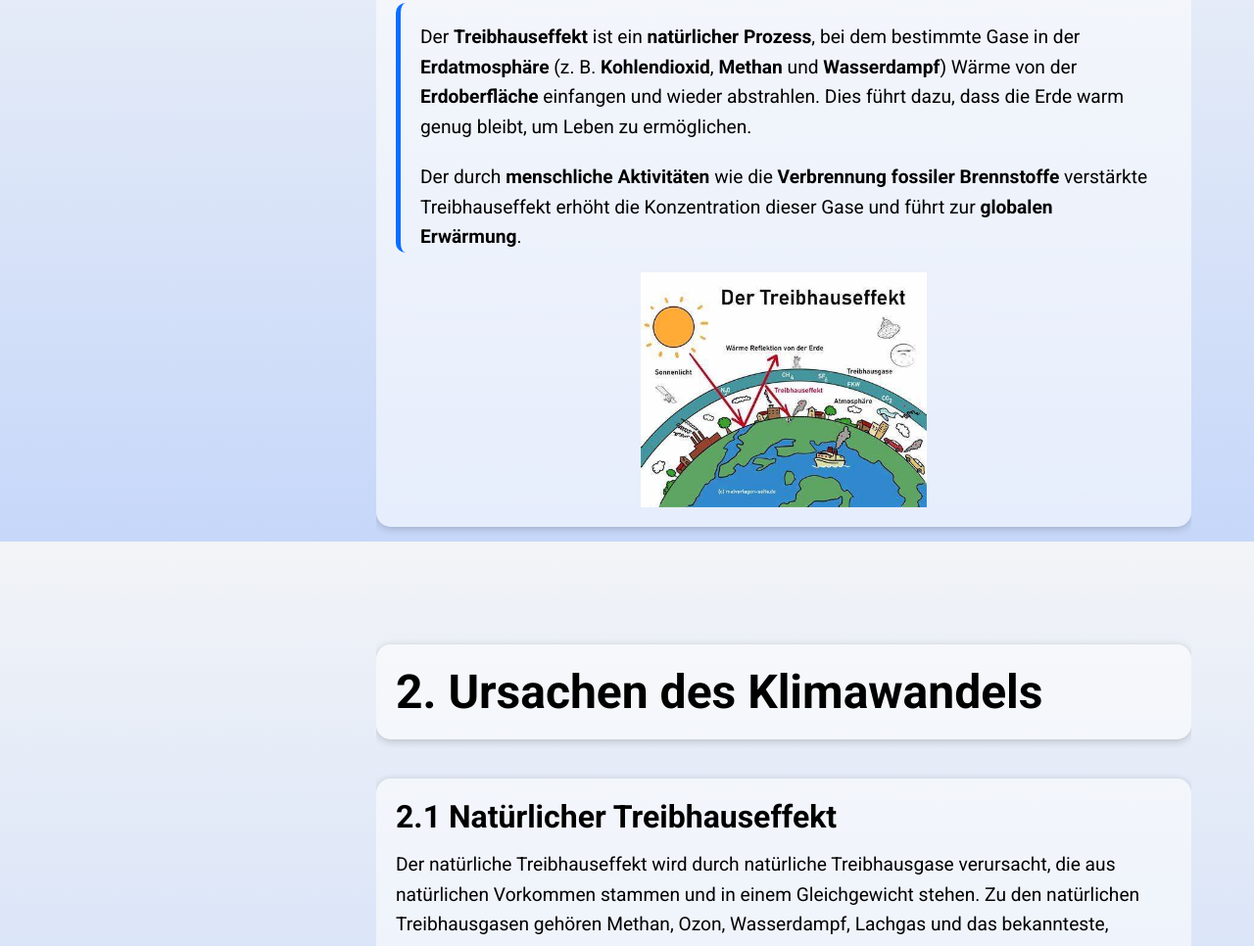
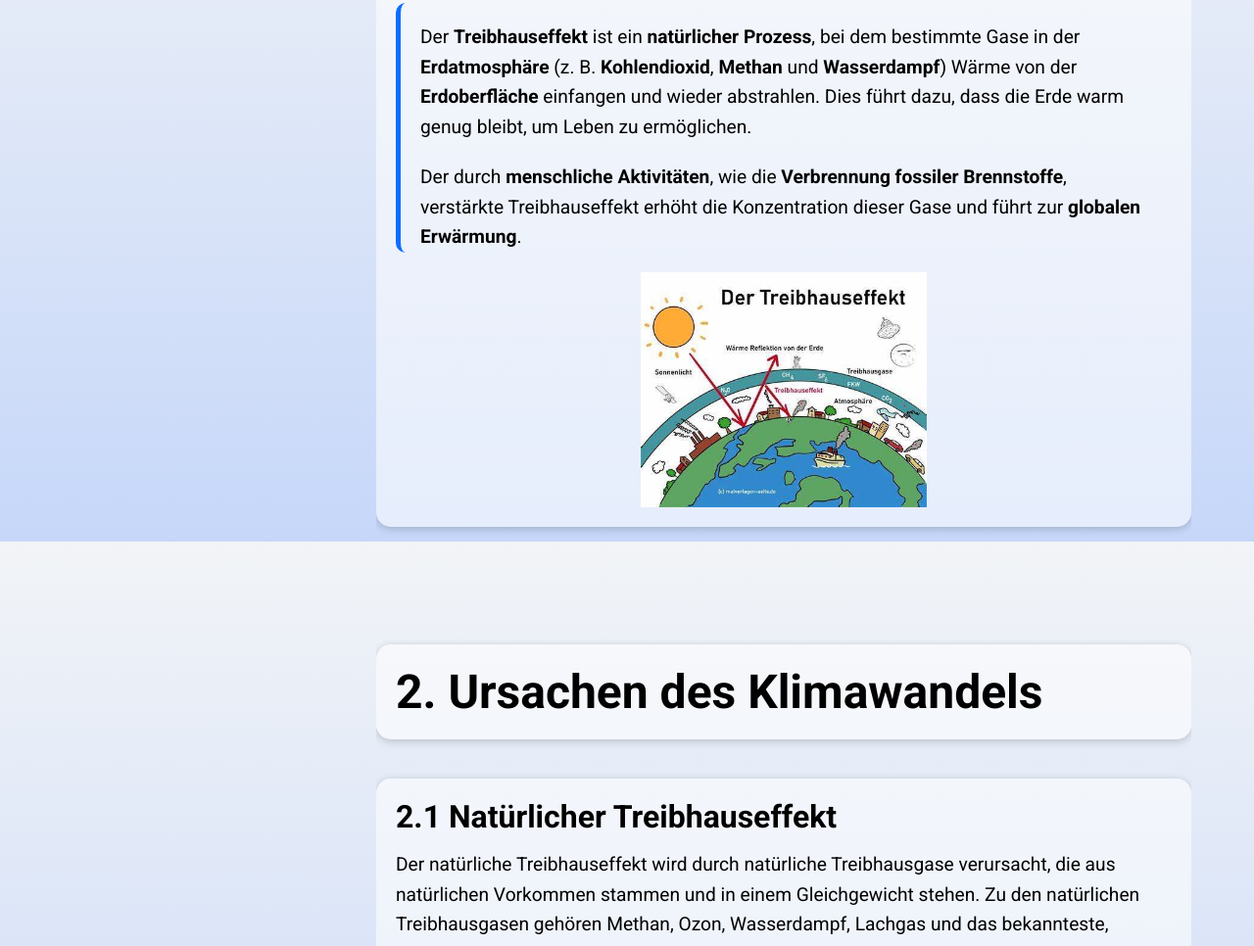
Before and after one commit to CodeForStudy/geography_greenhouse, a plain HTML site: page index.html in a window 1280 px wide. Shown: the part 1047-2013 px from the top of the page at 98% size. Drawn offline with Linux system fonts and the light colour scheme.

```diff
--- a/index.html
+++ b/index.html
@@ -101,7 +101,7 @@
                     Der <b>Treibhauseffekt</b> ist ein <b>natürlicher Prozess</b>, bei dem bestimmte Gase in der <b>Erdatmosphäre</b> (z. B. <b>Kohlendioxid</b>, <b>Methan</b> und <b>Wasserdampf</b>) Wärme von der <b>Erdoberfläche</b> einfangen und wieder abstrahlen. Dies führt dazu, dass die Erde warm genug bleibt, um Leben zu ermöglichen.
                 </p>
                 <p>
-                    Der durch <b>menschliche Aktivitäten</b> wie die <b>Verbrennung fossiler Brennstoffe</b> verstärkte Treibhauseffekt erhöht die Konzentration dieser Gase und führt zur <b>globalen Erwärmung</b>.
+                    Der durch <b>menschliche Aktivitäten</b>, wie die <b>Verbrennung fossiler Brennstoffe</b>, verstärkte Treibhauseffekt erhöht die Konzentration dieser Gase und führt zur <b>globalen Erwärmung</b>.
                 </p>
                 </div>
             </div>
```
